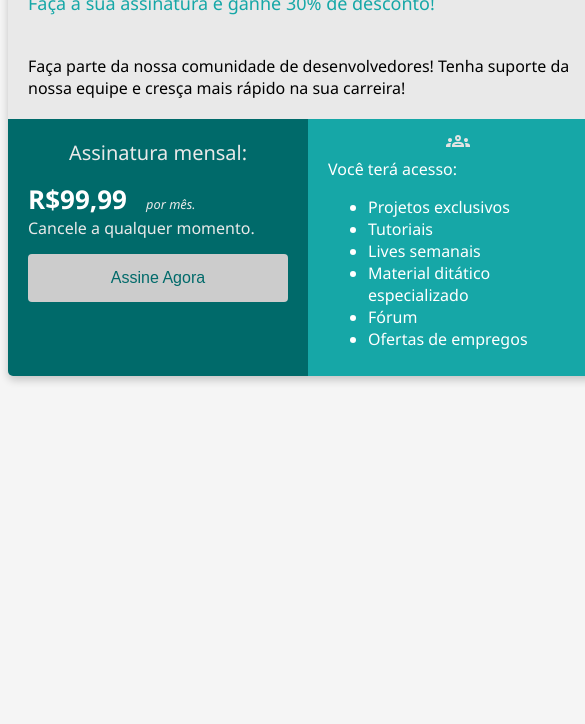
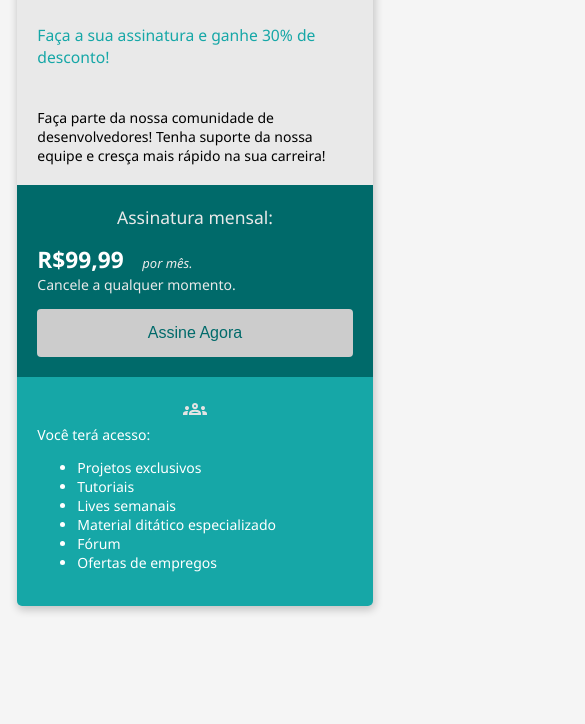
Before and after one commit to GustavoLemos1/bootcamp-devjr-modulo2, a plain HTML site: page index.html in a window 390 px wide. Shown: the part 120-844 px from the top of the page, 585 px wide, since content can reach past the window. Drawn offline with Linux system fonts and the light colour scheme.

Commit message:
closes #6 - @media screen

```diff
--- a/index.html
+++ b/index.html
@@ -37,7 +37,7 @@
 
         .header-title {
             color: #006a6a;
-            font-size: 32px;
+            font-size: 2rem;
             font-weight: 700;
 
 
@@ -47,7 +47,7 @@
         .header-subtitle {
 
             color: #16a7a7;
-            font-size: 18px;
+            font-size: 1.12rem;
             font-weight: 500;
 
             padding: 20px;
@@ -69,12 +69,12 @@
             background-color: #16a7a7;
             color: #FFF;
             width: 50%;
-            padding: 10px 20px;
+            padding: 20px;
 
         }
 
         .subscription-title{
-            font-size: 20px;
+            font-size: 1.25rem;
             text-align: center;
             margin-bottom: 15px;
 
@@ -82,12 +82,12 @@
         .price {
             color: #FFF;
             font-weight: 700;
-            font-size: 26px;
+            font-size: 1.62rem;
         }
 
         .period {
             font-style: italic;
-            font-size: 0.8em;
+            font-size: 0.93rem;
             margin-left: 15px;
         }
         .button{
@@ -113,6 +113,21 @@
         .image-group {
             text-align:center ;
 
+        }
+        @media screen and (max-width: 620px){
+            html{
+                font-size: 14px;
+            }
+            .flex-container{
+                flex-direction: column;
+            }
+            .col-1,.col-2{
+                width: 100%;
+                box-sizing: border-box;
+            }
+            .container{
+                width: 95%;
+            }
         }
     </style>
 </head>
```
Also changed, not shown: module02-example-index-mobile.png (added), module02-example-register-desktop.png (added).
